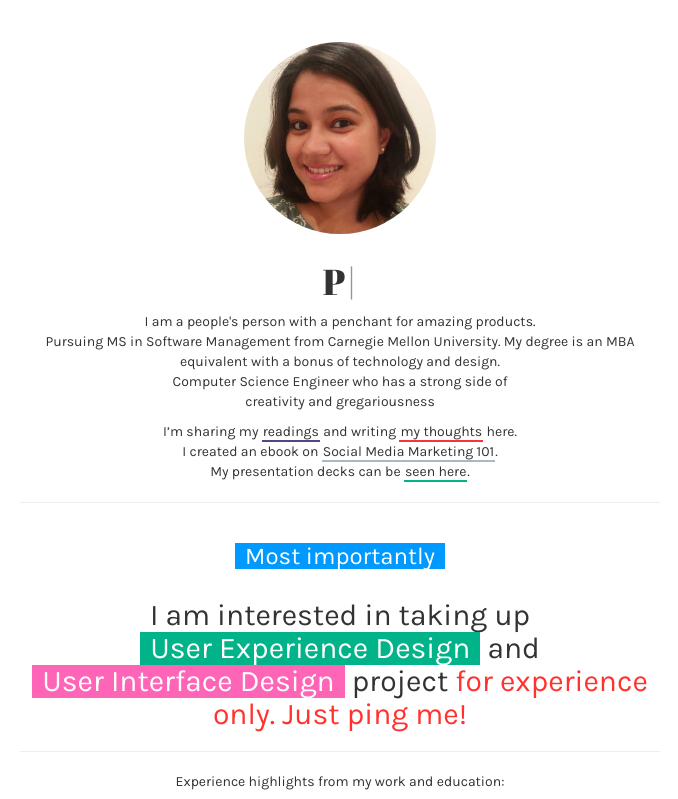
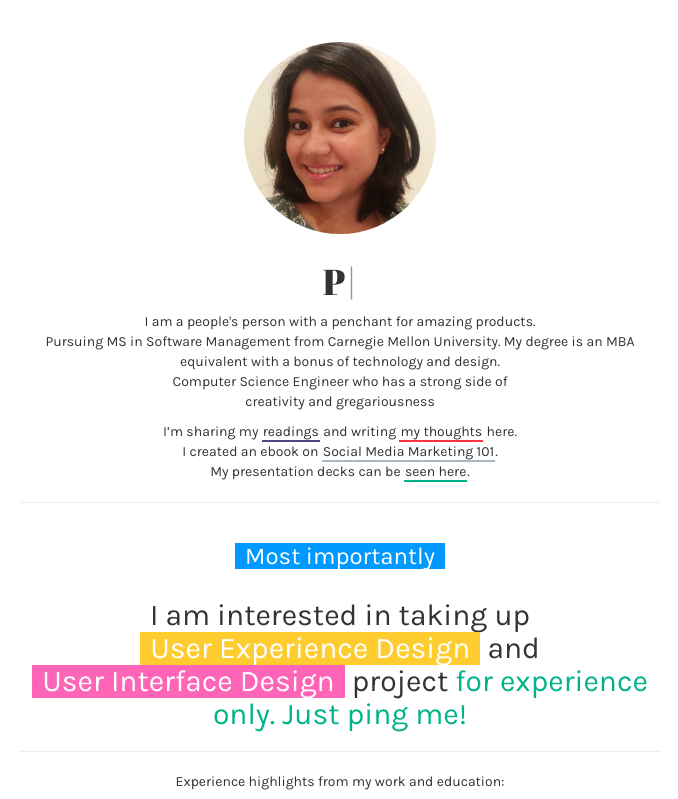
Before and after one commit to DhatriM/DhatriM.github.io, a plain HTML site: page index.html in a window 1280 px wide. Shown: the top 799 px of the page, without its empty margins (300-978 px from the left). Drawn offline with nearby package versions, Linux system fonts and the light colour scheme.

Commit message:
Update index.html

```diff
--- a/index.html
+++ b/index.html
@@ -79,7 +79,7 @@
             <hr>
             <!-- Announcement -->
             <h3 class="highlight aqua">Most importantly</h3>
-            <h2>I am interested in taking up <span class="highlight green">User Experience Design</span> and <span class="highlight hot-pink"> User Interface Design</span> project <span class="text red"> for experience only. Just ping me!</h2>
+            <h2>I am interested in taking up <span class="highlight yellow">User Experience Design</span> and <span class="highlight hot-pink"> User Interface Design</span> project <span class="text green"> for experience only. Just ping me!</h2>
             <!-- Announcement -->
             <hr>
             <p><span class="highlights navy">Experience highlights</span> from my work and education:</p>
```
